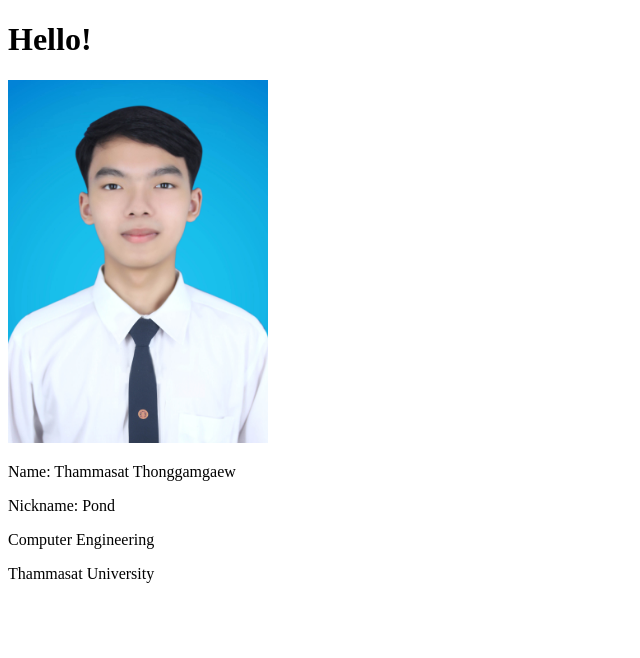
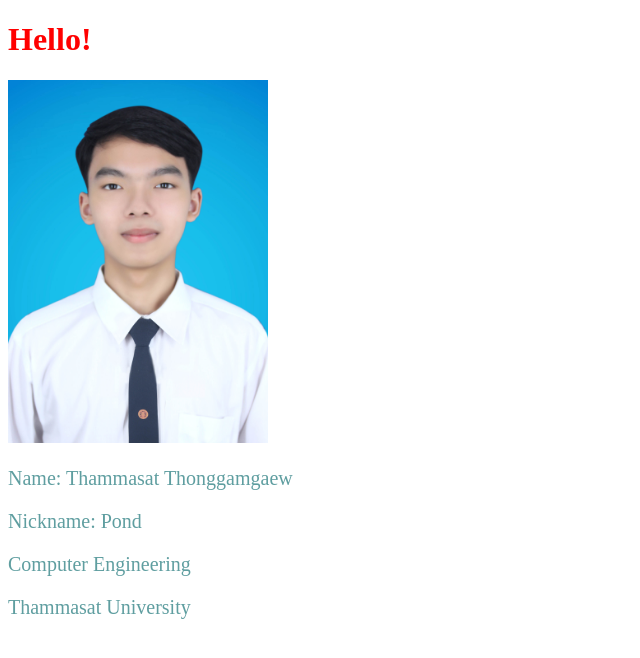
Before and after one commit to cn331-6410685033/cn331-6410685033.github.io, a plain HTML site: page index.html in a window 1280 px wide. Shown: the whole page, without its empty margins (0-640 px from the left). Drawn offline with Linux system fonts and the light colour scheme.

Commit message:
Test Color

```diff
--- a/index.html
+++ b/index.html
@@ -1,11 +1,17 @@
 <!DOCTYPE html>
 <html lang="en">
+    <style>
+        p {
+            color: cadetblue;
+            font-size: 20px;
+        }
+    </style>
     <head>
         <title>Thammasat Thonggamgaew 6410685033</title>
     </head>
 
     <body>
-        <h1>Hello!</h1>
+        <h1 style="color: red;">Hello!</h1>
         <img src="Pond.jpg" width= "260" height="363" alt="Pond">
         <p>Name: Thammasat Thonggamgaew</p>
         <p>Nickname: Pond</p>
```
